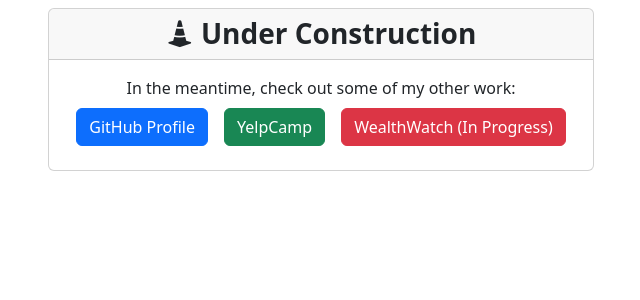
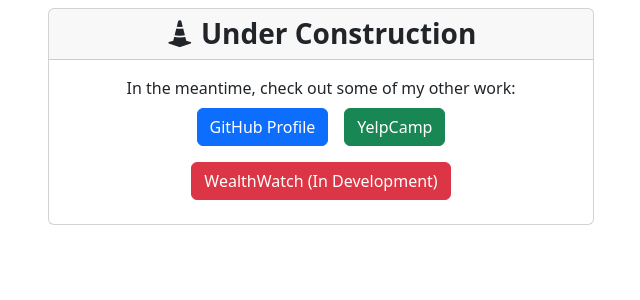
Before and after one commit to aditya-arcot/Portfolio-Website, an Angular app: page / in a window 1280 px wide. Shown: the top 300 px of the page, without its empty margins (319-959 px from the left). Built offline with nearby package versions, Linux system fonts and the light colour scheme.

Commit message:
in development

```diff
--- a/src/app/app.component.html
+++ b/src/app/app.component.html
@@ -30,7 +30,7 @@
                             class="btn btn-danger m-2"
                             target="_blank"
                         >
-                            WealthWatch (In Progress)
+                            WealthWatch (In Development)
                         </a>
                     </div>
                 </div>
```
